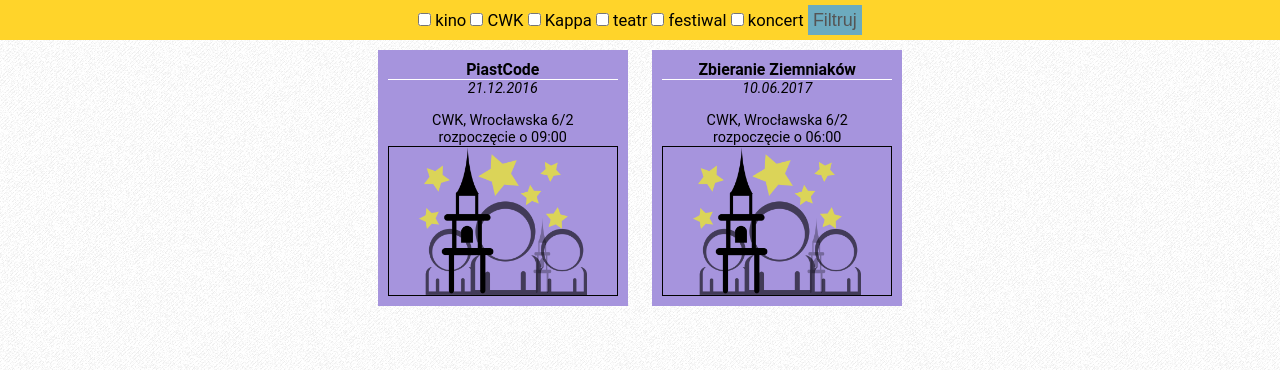
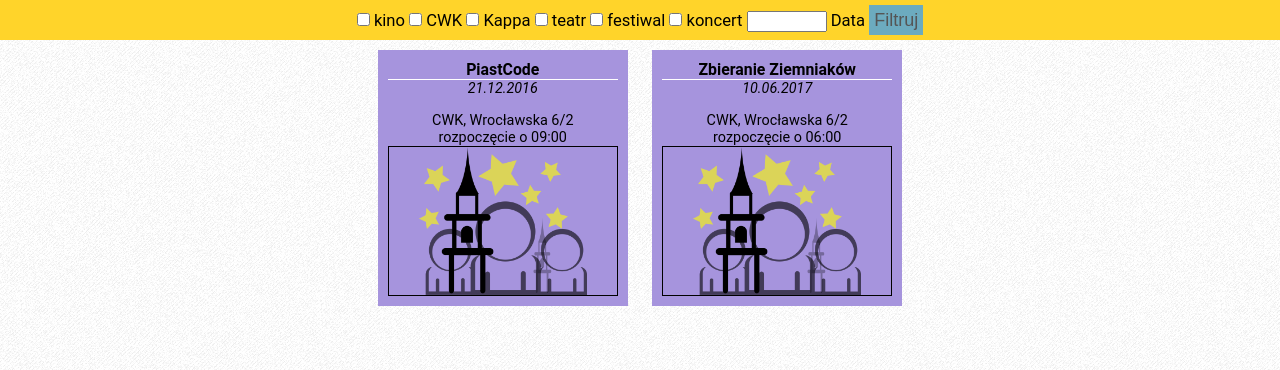
Before and after one commit to tojatos/PiastCode, a CodeIgniter app: page /PiastCode/ in a window 1280 px wide. Shown: the part 50-420 px from the top of the page. Run offline with CodeIgniter, Linux system fonts and the light colour scheme; data comes from the database, SQL or seed files in the repository; data that the repository does not hold is empty; style sheets or scripts are compiled from the project's sources.

Commit message:
calendar filter

```diff
--- a/application/views/main.php
+++ b/application/views/main.php
@@ -7,8 +7,10 @@
             <?php foreach ($categories as $category): ?>
                 <input type="checkbox" name="category" value="<?=$category->name ?>"> <?=$category->name ?>
             <?php endforeach; ?>
+            <input class="datepicker date_filter"> Data
             <input type="submit" class="button-filter" value="Filtruj">
         </form>
+
     </div>
 
 </div>
--- a/public/css/main.scss
+++ b/public/css/main.scss
@@ -132,6 +132,9 @@ html {
                 display: inline-block;
                 font-size: 0.83em;
                 margin-top: 5px;
+                .date_filter{
+                    width: 80px;
+                }
             }
         }
         .event_offer{
```
